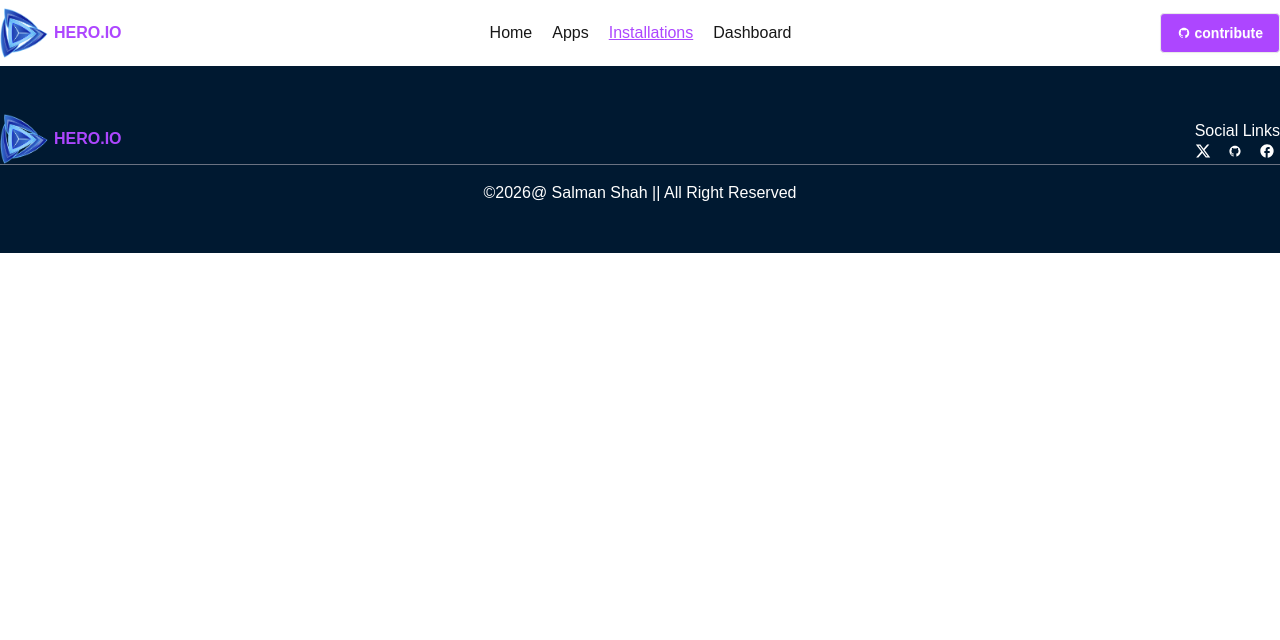
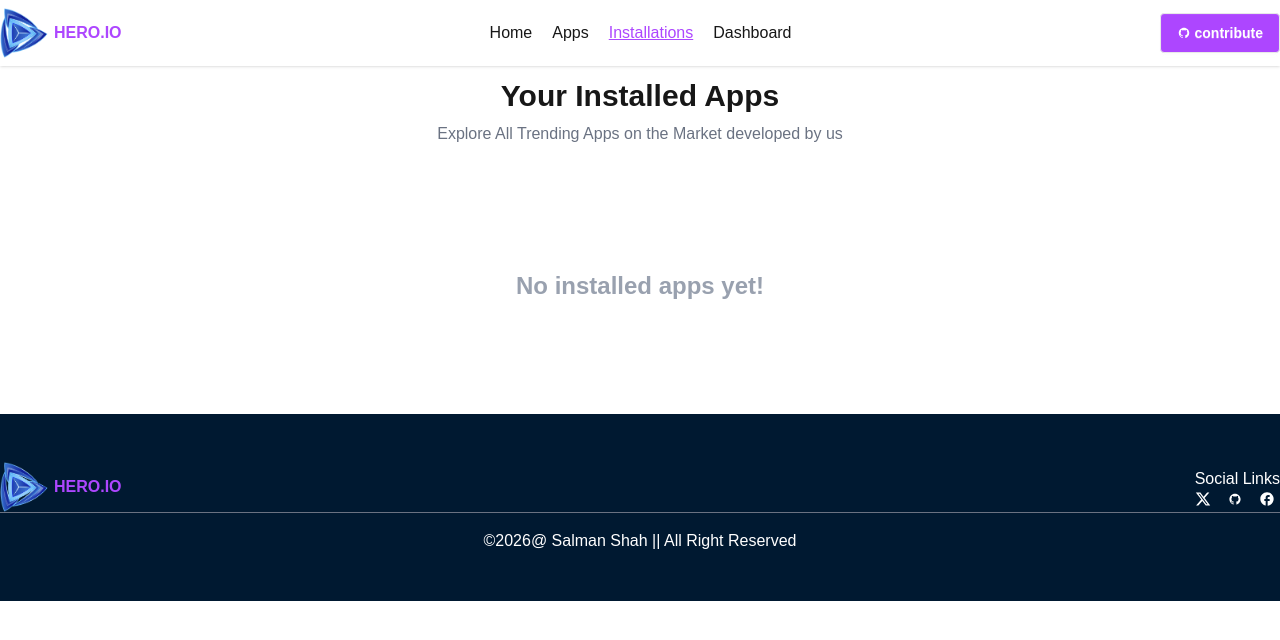
Before and after one commit to salman-ibn-riyaj/ph-play-final, a Next.js app: page /installations in a window 1280 px wide. Shown: the top 640 px of the page. Built offline with nearby package versions, Linux system fonts and the light colour scheme.

Commit message:
second push

```diff
--- a/package.json
+++ b/package.json
@@ -13,6 +13,7 @@
     "next": "16.2.3",
     "react": "19.2.4",
     "react-dom": "19.2.4",
+    "react-hot-toast": "^2.6.0",
     "react-icons": "^5.6.0",
     "recharts": "^3.8.1"
   },
--- /dev/null
+++ b/src/Context/Context.jsx
@@ -0,0 +1,19 @@
+"use client";
+import React, { createContext, useState } from "react";
+
+export const InstalledAppContext = createContext();
+const Context = ({ children }) => {
+  const [installedApps, setInstalledApp] = useState([]);
+
+  const value = {
+    installedApps,
+    setInstalledApp,
+  };
+  return (
+    <InstalledAppContext.Provider value={value}>
+      {children}
+    </InstalledAppContext.Provider>
+  );
+};
+
+export default Context;
--- a/src/app/(main)/apps/[appId]/page.jsx
+++ b/src/app/(main)/apps/[appId]/page.jsx
@@ -1,4 +1,4 @@
-import React from "react";
+import React, { useContext } from "react";
 import fs from "fs";
 import path from "path";
 import Image from "next/image";
@@ -6,6 +6,8 @@ import { MdOutlineFileDownload } from "react-icons/md";
 import { FaRegStar } from "react-icons/fa";
 import { TbFileLike } from "react-icons/tb";
 import Rechart from "@/components/AppCard/Rechart/Rechart";
+import { InstalledAppContext } from "@/Context/Context";
+import InstallButton from "@/components/InstallButton/InstallButton";
 
 const AppDetailPage = async ({ params }) => {
   const { appId } = await params;
@@ -35,35 +37,45 @@ const AppDetailPage = async ({ params }) => {
         <div>
           <div>
             <h2 className="text-3xl font-bold">{expectedAppData.title}</h2>
-            <p className="text-2xl font-bold">Developed by: <span className="text-purple-500">{`${expectedAppData.companyName}`}</span></p>
+            <p className="text-2xl font-bold">
+              Developed by:{" "}
+              <span className="text-purple-500">{`${expectedAppData.companyName}`}</span>
+            </p>
             <hr className="text-gray-500" />
 
             <div className="flex gap-4 my-3">
               <div className="flex flex-col items-center">
                 <span>
-                  <MdOutlineFileDownload color="green"/>
+                  <MdOutlineFileDownload color="green" />
                 </span>
                 <small>Downloads</small>
-                <h3 className="font-bold text-2xl">{expectedAppData.downloads}</h3>
+                <h3 className="font-bold text-2xl">
+                  {expectedAppData.downloads}
+                </h3>
               </div>
               <div className="flex flex-col items-center">
                 <span>
-                  <FaRegStar color="salmon"/>
+                  <FaRegStar color="salmon" />
                 </span>
                 <small>Average Ratings</small>
-                <h3 className="font-bold text-2xl">{expectedAppData.ratingAvg}</h3>
+                <h3 className="font-bold text-2xl">
+                  {expectedAppData.ratingAvg}
+                </h3>
               </div>
               <div className="flex flex-col items-center">
                 <span>
-                  <TbFileLike color="purple"/>
+                  <TbFileLike color="purple" />
                 </span>
                 <small>Total Reviews</small>
-                <h3 className="font-bold text-2xl">{expectedAppData.reviews}</h3>
+                <h3 className="font-bold text-2xl">
+                  {expectedAppData.reviews}
+                </h3>
               </div>
             </div>
-            <button className="btn bg-green-400 text-white">
-              Install Now {`${expectedAppData.size}MB`}
-            </button>
+            {/* install btn compo  */}
+            <InstallButton
+              expectedAppData={ expectedAppData }
+            ></InstallButton>
           </div>
         </div>
       </div>
--- a/src/app/(main)/installations/page.jsx
+++ b/src/app/(main)/installations/page.jsx
@@ -1,11 +1,38 @@
-import React from 'react';
+"use client";
+import InstalledAppCard from "@/components/InstalledAppCard/InstalledAppCard";
+import { InstalledAppContext } from "@/Context/Context";
+import React, { useContext } from "react";
 
 const InstallationsPage = () => {
-    return (
+  const { installedApps, setInstalledApp } = useContext(InstalledAppContext);
+  console.log(installedApps);
+  return (
+    <div className="container mx-auto">
+      <div className="my-3 text-center">
+        <h2 className="text-3xl font-bold my-2">Your Installed Apps</h2>
+        <p className="text-gray-500">
+          Explore All Trending Apps on the Market developed by us
+        </p>
+      </div>
+
+      {installedApps.length === 0 ? (
+        <div className="flex flex-col items-center justify-center h-64 gap-3">
+          <p className="text-2xl font-bold text-gray-400">
+            No installed apps yet!
+          </p>
+        </div>
+      ) : (
         <div>
-
+          {installedApps.map((installedApp) => (
+            <InstalledAppCard
+              key={installedApp.id}
+              installedApp={installedApp}
+            ></InstalledAppCard>
+          ))}
         </div>
-    );
+      )}
+    </div>
+  );
 };
 
 export default InstallationsPage;
--- a/src/app/(main)/layout.jsx
+++ b/src/app/(main)/layout.jsx
@@ -1,13 +1,20 @@
-import Footer from '@/components/Footer/Footer';
-import Navbar from '@/components/Navbar/Navbar';
-import React from 'react';
+import Footer from "@/components/Footer/Footer";
+import Navbar from "@/components/Navbar/Navbar";
+import React from "react";
+import Providers from "../lib/providers/Providers";
+import { Toaster } from "react-hot-toast";
 
-const MainLGroupLayout = ({children}) => {
+const MainLGroupLayout = ({ children }) => {
   return (
     <div>
+      <Providers>
+        <Toaster></Toaster>
         <Navbar></Navbar>
         {children}
         <Footer></Footer>
+      </Providers>
+
+
     </div>
   );
 };
--- a/src/app/(main)/page.js
+++ b/src/app/(main)/page.js
@@ -2,6 +2,7 @@ import Banner from "@/components/Banner/Banner";
 import StateSection from "@/components/StateSection/StateSection";
 import TrendingApps from "@/components/TrendingApps/TrendingApps";
 import Image from "next/image";
+import { Toaster } from "react-hot-toast";
 
 export default function Home() {
   return (
--- /dev/null
+++ b/src/app/lib/providers/Providers.jsx
@@ -0,0 +1,10 @@
+"use client";
+
+import Context from "@/Context/Context";
+import React from "react";
+
+const Providers = ({ children }) => {
+  return <Context>{children}</Context>;
+};
+
+export default Providers;
--- /dev/null
+++ b/src/components/InstallButton/InstallButton.jsx
@@ -0,0 +1,29 @@
+'use client'
+import { InstalledAppContext } from "@/Context/Context";
+import React, { useContext } from "react";
+import toast from "react-hot-toast";
+
+const InstallButton = ({expectedAppData}) => {
+
+    const {installedApps, setInstalledApp} = useContext(InstalledAppContext);
+    console.log(installedApps);
+
+    const handleInstalledApp =(expectedAppData)=> {
+        const findedApp = installedApps.find(itm => itm.id === expectedAppData.id);
+        if(findedApp){
+            toast.error(`${expectedAppData.title} is already installed`);
+            return;
+        }
+        const updatedInstalledApp = [...installedApps, expectedAppData];
+        setInstalledApp(updatedInstalledApp);
+        toast.success(`${expectedAppData.title} is installed successfully`);
+    }
+
+  return (
+    <button onClick={()=>handleInstalledApp(expectedAppData)} className="btn bg-green-400 text-white">
+      Install Now {`${expectedAppData.size} MB`}
+    </button>
+  );
+};
+
+export default InstallButton;
--- /dev/null
+++ b/src/components/UninstalledBtn/UninstalledBtn.jsx
@@ -0,0 +1,27 @@
+"use client";
+import { InstalledAppContext } from "@/Context/Context";
+import React, { useContext } from "react";
+import toast from "react-hot-toast";
+
+const UninstalledBtn = ({ installedApp }) => {
+  const { installedApps, setInstalledApp } = useContext(InstalledAppContext);
+
+  const hanldeUninstall = (installedApp) => {
+    const filteredArray = installedApps.filter(
+      (instaApp) => instaApp.id !== installedApp.id,
+    );
+    setInstalledApp(filteredArray);
+    toast.error(`${installedApp.title} uninstalled`);
+  };
+
+  return (
+    <button
+      onClick={() => hanldeUninstall(installedApp)}
+      className="btn bg-purple-400 text-white"
+    >
+      Uninstall
+    </button>
+  );
+};
+
+export default UninstalledBtn;
```
Also changed, not shown: src/components/InstalledAppCard/InstalledAppCard.jsx (added, +46 -0 lines), 1 other file (tests, documents, lock files or other folders). Lines whose indentation alone changed are shown as unchanged.
